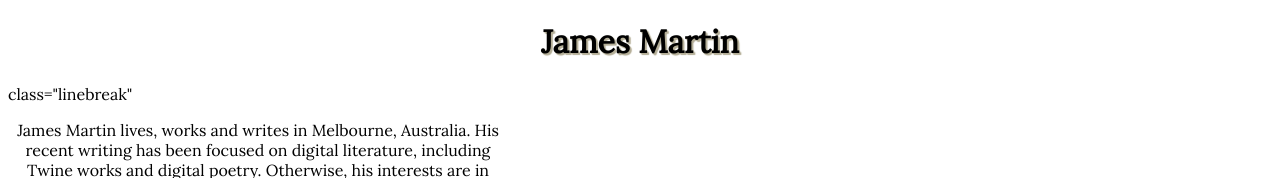
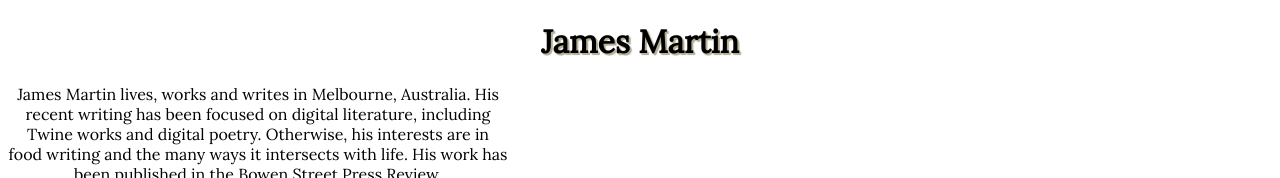
Before and after one commit to JMartinHorizons/JMartinHorizons.github.io, a plain HTML site: page index.html in a window 1280 px wide. Shown: the top 178 px of the page. Drawn offline with Linux system fonts and the light colour scheme.

Commit message:
Update index.html

```diff
--- a/index.html
+++ b/index.html
@@ -17,7 +17,7 @@
 
   <body>
     <div class="title-styling" class="center-text"><h1>James Martin</h1></div>
-    <div> class="linebreak" </div>
+    <div class="linebreak"></div>
         <div class="para-styling"><p>James Martin lives, works and writes in Melbourne, Australia. His recent writing has been focused on digital literature, including Twine works and digital poetry. Otherwise, his interests are in food writing and the many ways it intersects with life. His work has been published in the Bowen Street Press Review.</p></div>
 
     <img src="//JMartinHorizons.github.io/media/me.jpg">
```
